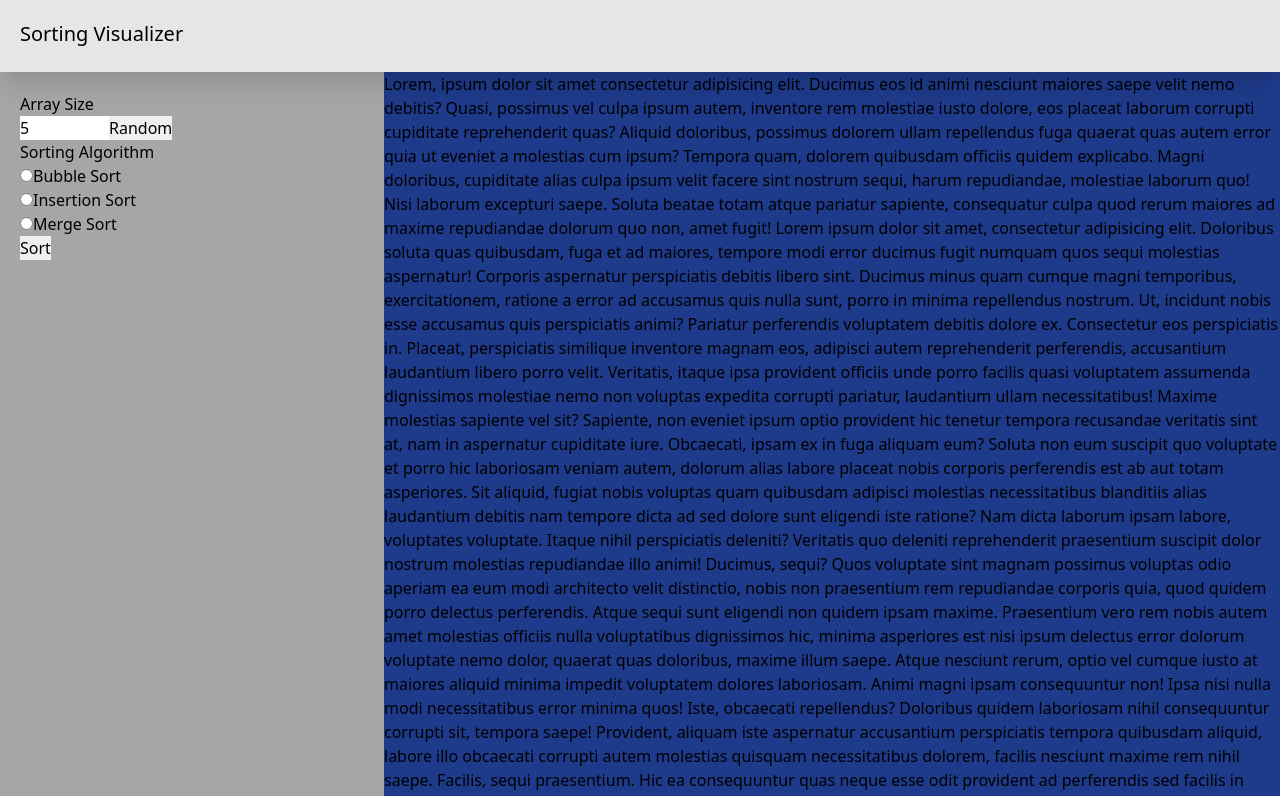
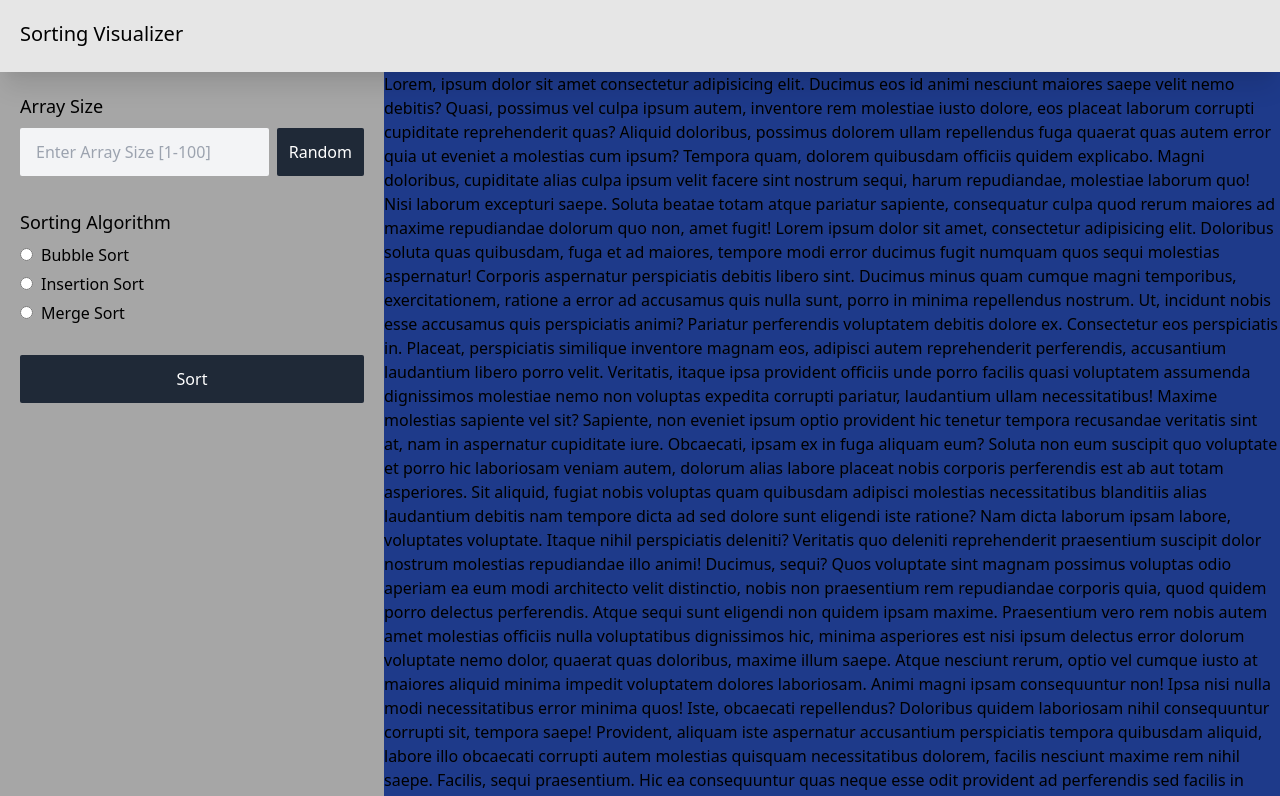
Before and after one commit to akathecoder/sorting-visualizer, a React (Create React App) app: page / in a window 1280 px wide. Shown: the top 796 px of the page. Built offline with nearby package versions, Linux system fonts and the light colour scheme.

Commit message:
Added CSS to Sidebar

```diff
--- a/src/components/Sidebar/ArraySize.tsx
+++ b/src/components/Sidebar/ArraySize.tsx
@@ -1,11 +1,27 @@
 import React from 'react';
+import ElementHeading from './ElementHeading';
 
 const ArraySize: React.FC = () => {
     return (
         <div>
-            <h2>Array Size</h2>
-            <input type="number" name="arraySize" id="array-size" min="1" max="100" defaultValue="5" />
-            <input type="button" value="Random" name="arraySizeRandomBtn" />
+            <ElementHeading>Array Size</ElementHeading>
+            <div className="flex gap-2">
+                <input
+                    type="number"
+                    name="arraySize"
+                    id="array-size"
+                    min="1"
+                    max="100"
+                    className="rounded-sm px-4 py-3 my-1 focus:outline-none bg-gray-100 w-full"
+                    placeholder="Enter Array Size [1-100]"
+                />
+                <input
+                    type="button"
+                    value="Random"
+                    name="arraySizeRandomBtn"
+                    className="text-center text-white bg-gray-800 p-3 my-1 duration-300 rounded-sm hover:bg-black"
+                />
+            </div>
         </div>
     );
 };
--- /dev/null
+++ b/src/components/Sidebar/ElementHeading.tsx
@@ -0,0 +1,11 @@
+import React from 'react';
+
+interface ElementHeadingProps {
+    children: React.ReactNode;
+}
+
+const ElementHeading: React.FC<ElementHeadingProps> = ({ children }: ElementHeadingProps) => {
+    return <h2 className="text-lg font-normal mb-1">{children}</h2>;
+};
+
+export default ElementHeading;
--- a/src/components/Sidebar/Sidebar.tsx
+++ b/src/components/Sidebar/Sidebar.tsx
@@ -5,7 +5,7 @@ import SortingAlgorithm from './SortingAlgorithm';
 
 const Sidebar: React.FC = () => {
     return (
-        <nav className="h-full w-sidebar fixed z-10 left-0 top-header bg-accent-8 overflow-hidden p-5">
+        <nav className="h-full w-sidebar fixed z-10 left-0 top-header bg-accent-8 overflow-hidden p-5 flex flex-col gap-7">
             <ArraySize />
             <SortingAlgorithm />
             <SortButton />
--- a/src/components/Sidebar/SortButton.tsx
+++ b/src/components/Sidebar/SortButton.tsx
@@ -3,7 +3,11 @@ import React from 'react';
 const SortButton: React.FC = () => {
     return (
         <div>
-            <input type="button" value="Sort" />{' '}
+            <input
+                type="button"
+                value="Sort"
+                className="block text-center text-white bg-gray-800 p-3 duration-300 rounded-sm hover:bg-black w-full"
+            />
         </div>
     );
 };
--- a/src/components/Sidebar/SortingAlgorithm.tsx
+++ b/src/components/Sidebar/SortingAlgorithm.tsx
@@ -1,22 +1,42 @@
 import React from 'react';
+import ElementHeading from './ElementHeading';
 
 const SortingAlgorithm: React.FC = () => {
     return (
         <div>
-            <h2>Sorting Algorithm</h2>
-            <input type="radio" name="sortingAlgorithmRadioGroup" id="bubbleSort" />
-            <label htmlFor="bubbleSort">Bubble Sort </label>
-            <br />
+            <ElementHeading>Sorting Algorithm</ElementHeading>
 
-            <input type="radio" name="sortingAlgorithmRadioGroup" id="insertionSort" />
-            <label htmlFor="insertionSort">Insertion Sort </label>
-            <br />
+            <RadioButton name="sortingAlgorithmRadioGroup" id="bubbleSort">
+                Bubble Sort
+            </RadioButton>
 
-            <input type="radio" name="sortingAlgorithmRadioGroup" id="mergeSort" />
-            <label htmlFor="mergeSort">Merge Sort </label>
-            <br />
+            <RadioButton name="sortingAlgorithmRadioGroup" id="insertionSort">
+                Insertion Sort
+            </RadioButton>
+
+            <RadioButton name="sortingAlgorithmRadioGroup" id="mergeSort">
+                Merge Sort
+            </RadioButton>
         </div>
     );
 };
 
+interface RadioButtonProps {
+    name: string;
+    id: string;
+    children: React.ReactNode;
+}
+
+export const RadioButton: React.FC<RadioButtonProps> = ({ id, name, children }: RadioButtonProps) => {
+    return (
+        <>
+            <input type="radio" name={name} id={id} className="my-2" />
+            <label htmlFor={id} className="ml-2">
+                {children}
+            </label>
+            <br />
+        </>
+    );
+};
+
 export default SortingAlgorithm;
```
